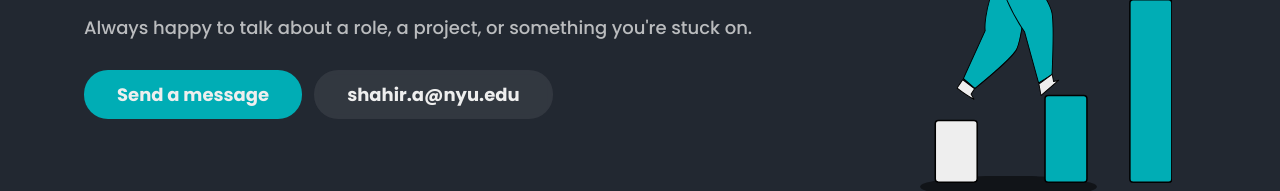
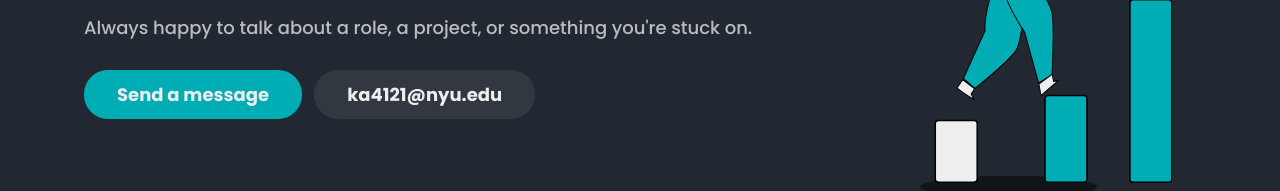
Before and after one commit to Shahir-47/shahirahmed.com, a Next.js app: page / in a window 1280 px wide. Shown: the part 2568-2759 px from the top of the page. Built offline with nearby package versions, Linux system fonts and the light colour scheme; what @mui/material-nextjs would draw is missing.

Commit message:
fix: update email address to new contact in multiple files

```diff
--- a/public/llms.json
+++ b/public/llms.json
@@ -8,7 +8,7 @@
 		"location": "New York, NY",
 		"summary": "Software engineer and M.S. Computer Science student at New York University. Previously a software engineer at Sarva and a software engineer intern on FarmData2. Ranked 25th of 600+ contributors to Mermaid.js.",
 		"website": "https://www.shahirahmed.com",
-		"email": "shahir.a@nyu.edu",
+		"email": "ka4121@nyu.edu",
 		"social": {
 			"github": "https://github.com/Shahir-47",
 			"linkedin": "https://www.linkedin.com/in/shahir47/",
--- a/src/app/contact/page.jsx
+++ b/src/app/contact/page.jsx
@@ -45,7 +45,7 @@ const contactPageJsonLd = {
 		"@id": `${siteUrl}/#person`,
 		contactPoint: {
 			"@type": "ContactPoint",
-			email: "shahir.a@nyu.edu",
+			email: "ka4121@nyu.edu",
 			contactType: "professional inquiries",
 			availableLanguage: "English",
 		},
--- a/src/app/layout.jsx
+++ b/src/app/layout.jsx
@@ -316,7 +316,7 @@ const jsonLd = {
 				"https://devpost.com/Shahir-47",
 				"https://instagram.com/shahirahmed._",
 			],
-			email: "shahir.a@nyu.edu",
+			email: "ka4121@nyu.edu",
 		},
 		{
 			"@type": "ProfilePage",
--- a/src/components/ContactMe.jsx
+++ b/src/components/ContactMe.jsx
@@ -49,7 +49,7 @@ const ContactMe = () => {
 				() => {
 					setSending(false);
 					setStatus(
-						"Something went wrong. You can email me directly at shahir.a@nyu.edu."
+						"Something went wrong. You can email me directly at ka4121@nyu.edu."
 					);
 				}
 			);
--- a/src/components/HomePage.jsx
+++ b/src/components/HomePage.jsx
@@ -225,8 +225,8 @@ const HomePage = () => {
 							<Link className="btn btn-primary" href="/contact">
 								Send a message
 							</Link>
-							<a className="btn btn-ghost" href="mailto:shahir.a@nyu.edu">
-								shahir.a@nyu.edu
+							<a className="btn btn-ghost" href="mailto:ka4121@nyu.edu">
+								ka4121@nyu.edu
 							</a>
 						</div>
 					</div>
--- a/src/components/SocialIcons.jsx
+++ b/src/components/SocialIcons.jsx
@@ -5,7 +5,7 @@ const SocialIcons = () => {
 	return (
 		<div className="social-icons">
 			<a
-				href="mailto:shahir.a@nyu.edu"
+				href="mailto:ka4121@nyu.edu"
 				target="_blank"
 				rel="noopener noreferrer"
 				className="icon-container"
```
Also changed, not shown: public/.well-known/ai-plugin.json, public/humans.txt, public/llms.txt, 2 other files (tests, documents, lock files or other folders).
